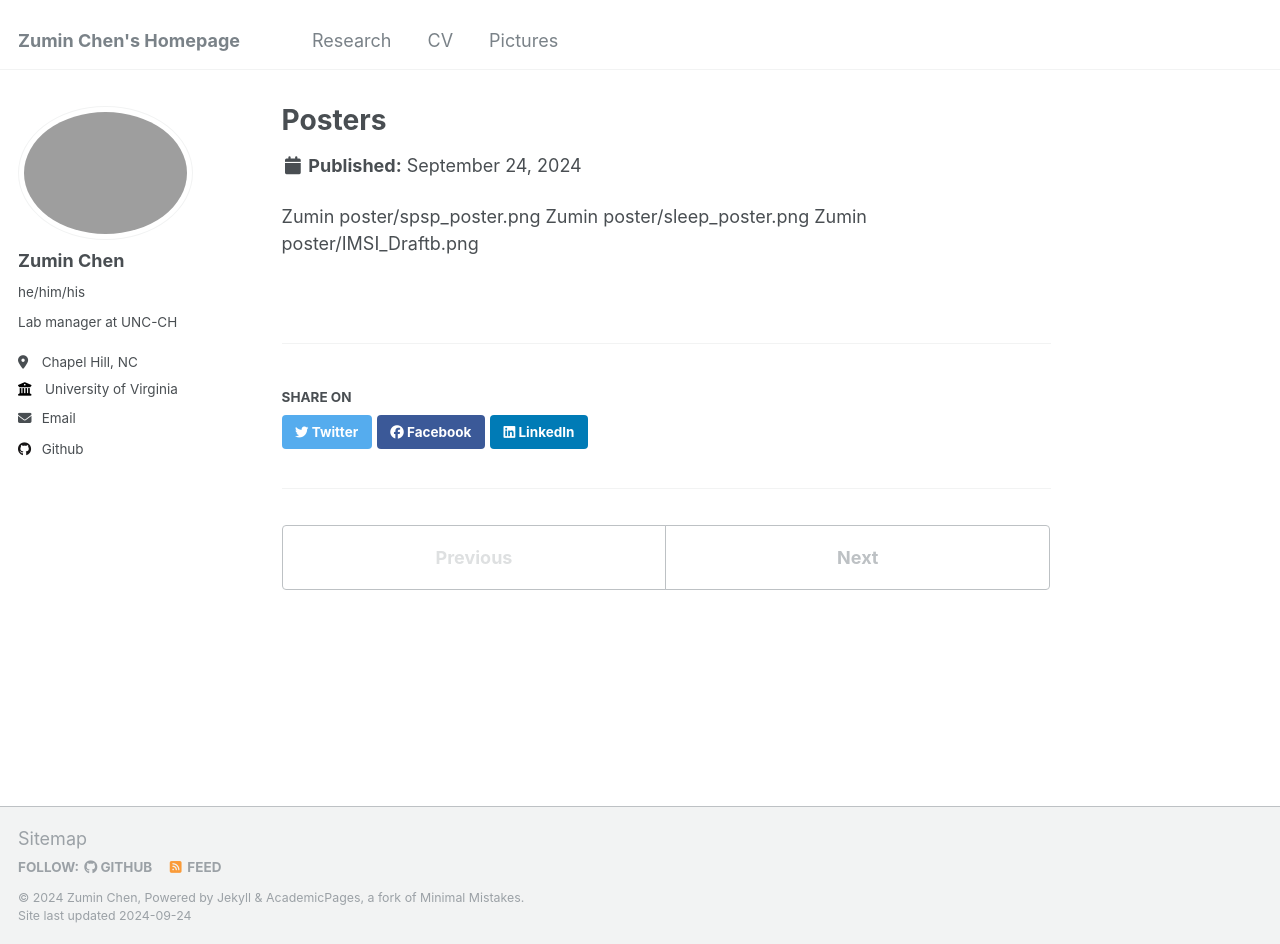
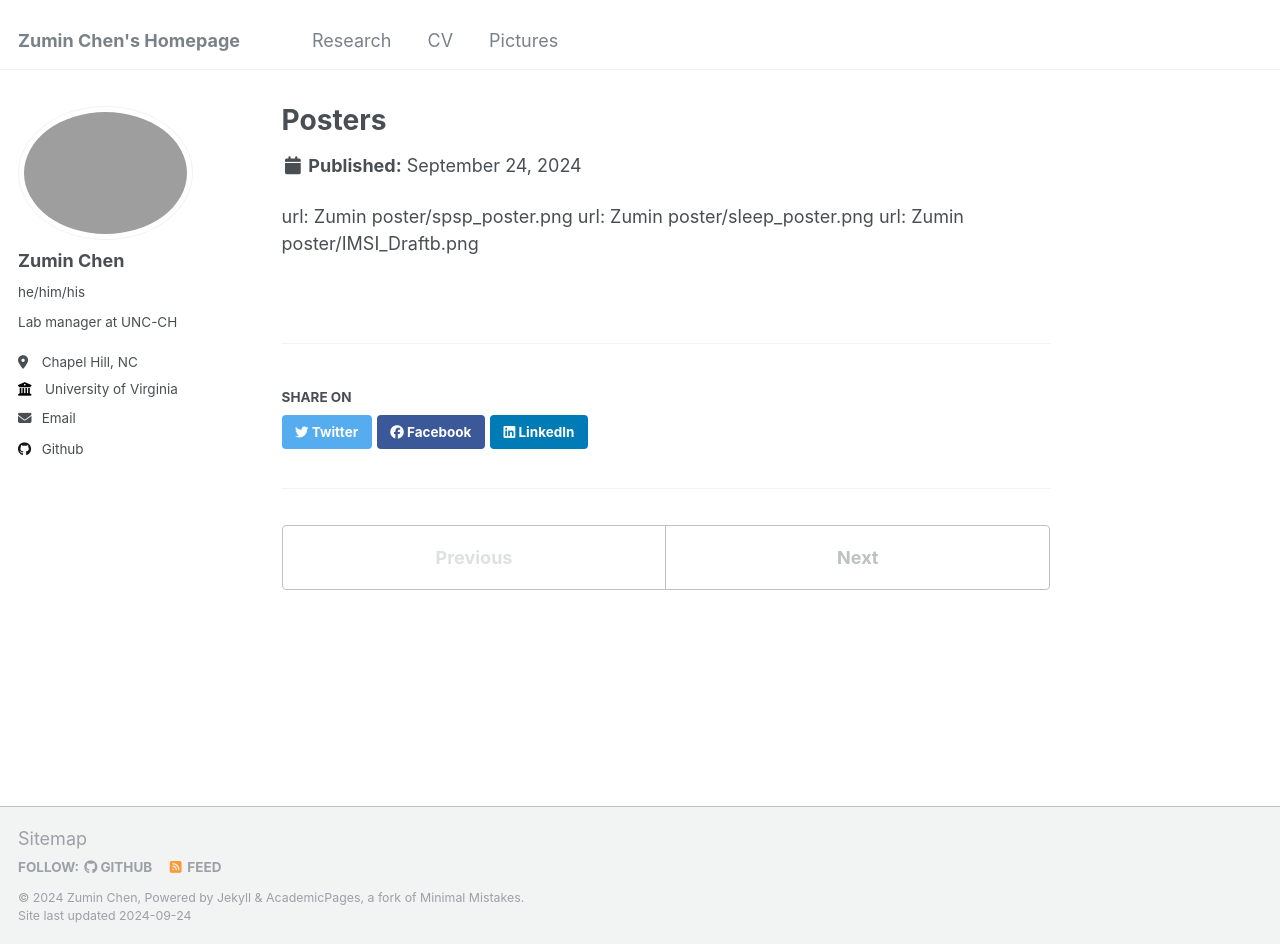
Before and after one commit to zumin-chen/Zumin-Chen, a Jekyll site: the page built from _portfolio/portfolio-1.md, in a window 1280 px wide and 944 px high. Built offline with Jekyll 4.4.1, drawn with Linux system fonts in a browser that asks for light colours; part of the change alters nothing that is shown.

Commit message:
Update portfolio-1.md

```diff
--- a/_portfolio/portfolio-1.md
+++ b/_portfolio/portfolio-1.md
@@ -4,6 +4,6 @@ excerpt: ""
 collection: research
 ---
 
-Zumin poster/spsp_poster.png
-Zumin poster/sleep_poster.png
-Zumin poster/IMSI_Draftb.png
+url: Zumin poster/spsp_poster.png
+url: Zumin poster/sleep_poster.png
+url: Zumin poster/IMSI_Draftb.png
```
